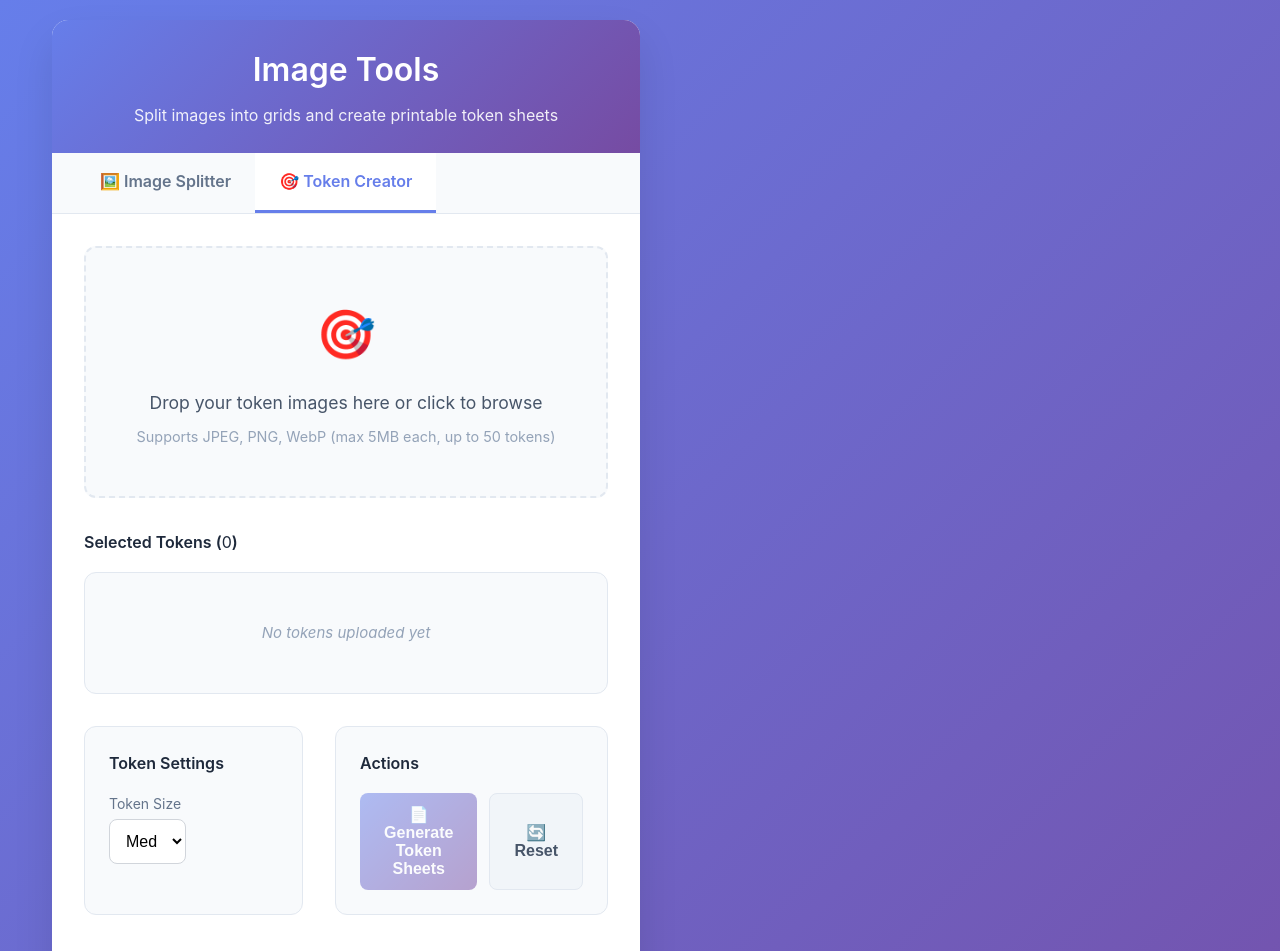
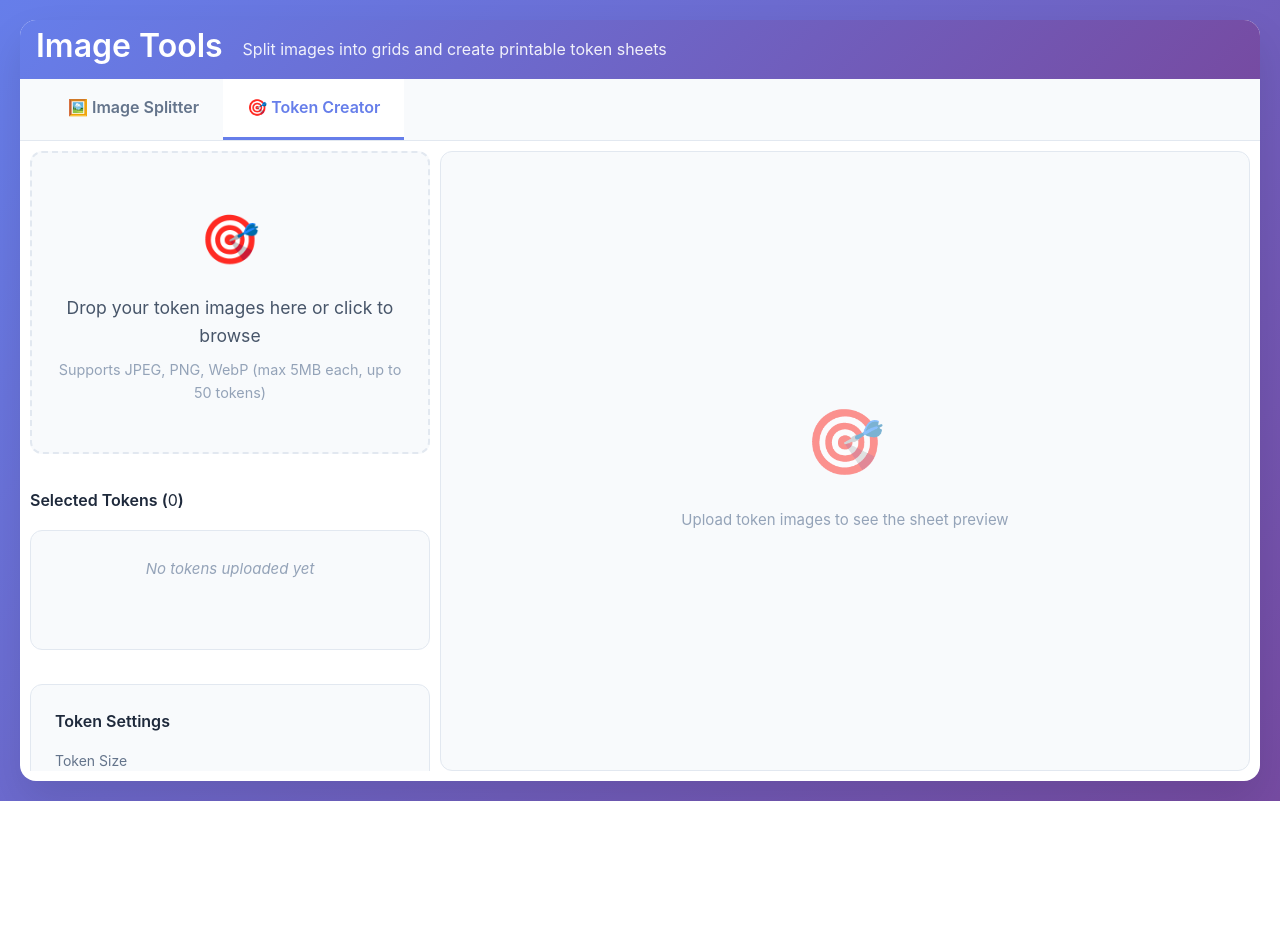
Before and after one commit to littlebigjuko/dnd-image-helper, a Vue app: page /token-creator in a window 1280 px wide. Shown: the top 951 px of the page. After the commit the page ends 801 px from the top, so only its background shows below. Built offline with nearby package versions, Linux system fonts and the light colour scheme; the HTML template or start-up script is replaced by a standard one.

Commit message:
desktop styles

```diff
--- a/src/assets/main.css
+++ b/src/assets/main.css
@@ -1,10 +1,16 @@
 @import './base.css';
 
 #app {
-  max-width: 1280px;
   margin: 0 auto;
   padding: 2rem;
   font-weight: normal;
+  width: 100%;
+}
+
+@media (max-width: 1024px) {
+  #app {
+    max-width: 1280px;
+  }
 }
 
 a,
@@ -29,7 +35,6 @@
 
   #app {
     display: grid;
-    grid-template-columns: 1fr 1fr;
-    padding: 0 2rem;
+    padding: 0rem;
   }
 }
--- a/src/components/AppLayout.vue
+++ b/src/components/AppLayout.vue
@@ -32,19 +32,29 @@
 
 <style scoped>
 .container {
-  max-width: 1200px;
   margin: 0 auto;
   background: white;
   border-radius: 16px;
   box-shadow: 0 20px 40px rgba(0, 0, 0, 0.1);
   overflow: hidden;
+  width: 100%;
+}
+
+@media (max-width: 1024px) {
+  .container {
+    max-width: 1200px;
+  }
 }
 
 .header {
   background: linear-gradient(135deg, #667eea 0%, #764ba2 100%);
   color: white;
-  padding: 24px;
+  padding: 0;
   text-align: center;
+  display: flex;
+  align-items: center;
+  gap: 20px;
+  padding: 0 1rem;
 }
 
 .header h1 {
@@ -65,9 +75,14 @@
 
 .tab-buttons {
   display: flex;
-  max-width: 1200px;
   margin: 0 auto;
   padding: 0 24px;
+}
+
+@media (max-width: 1024px) {
+  .tab-buttons {
+    max-width: 1200px;
+  }
 }
 
 .tab-button {
--- a/src/composables/useImageCanvas.js
+++ b/src/composables/useImageCanvas.js
@@ -38,7 +38,17 @@
     canvas.value.className = 'preview-canvas';
     ctx.value = canvas.value.getContext('2d');
 
-    const maxDisplaySize = 800;
+    const getMaxDisplaySize = () => {
+      if (window.innerWidth >= 1025) {
+        return 1200;
+      } else if (window.innerWidth >= 768) {
+        return 800;
+      } else {
+        return 600;
+      }
+    };
+
+    const maxDisplaySize = getMaxDisplaySize();
     const qualityMultiplier = 4;
     const scale = Math.min(
       maxDisplaySize / currentImage.value.width,
@@ -46,8 +56,13 @@
       1
     );
 
-    canvas.value.width = currentImage.value.width * scale * qualityMultiplier;
-    canvas.value.height = currentImage.value.height * scale * qualityMultiplier;
+    const displayWidth = currentImage.value.width * scale;
+    const displayHeight = currentImage.value.height * scale;
+
+    canvas.value.width = displayWidth * qualityMultiplier;
+    canvas.value.height = displayHeight * qualityMultiplier;
+    canvas.value.style.width = `${displayWidth}px`;
+    canvas.value.style.height = `${displayHeight}px`;
 
     container.innerHTML = '';
     container.appendChild(canvas.value);
--- a/src/views/ImageSplitter.vue
+++ b/src/views/ImageSplitter.vue
@@ -2,6 +2,8 @@
   <div class="main-content">
     <div ref="messageAreaRef"></div>
 
+    <div class="desktop-layout">
+      <div class="controls-column">
         <div class="upload-section">
           <div
             class="upload-area"
@@ -13,8 +15,12 @@
             :class="{ dragover: isDragOver }"
           >
             <div class="upload-icon">📁</div>
-        <div class="upload-text">Drop your image here or click to browse</div>
-        <div class="upload-hint">Supports JPEG, PNG, WebP, GIF (max 10MB)</div>
+            <div class="upload-text">
+              Drop your image here or click to browse
+            </div>
+            <div class="upload-hint">
+              Supports JPEG, PNG, WebP, GIF (max 10MB)
+            </div>
           </div>
           <input
             type="file"
@@ -75,13 +81,16 @@
             </div>
           </div>
         </div>
+      </div>
 
+      <div class="preview-column">
         <div class="preview-section">
-      <label class="control-label">Preview</label>
           <div class="preview-container" ref="previewContainerRef">
             <div class="preview-placeholder">
               <div class="preview-placeholder-icon">🖼️</div>
               <div>Upload an image to see the grid preview</div>
+            </div>
+          </div>
         </div>
       </div>
     </div>
@@ -203,17 +212,79 @@
 
 <style scoped>
 .main-content {
-  padding: 32px;
+  padding: 10px;
+  width: 100%;
+}
+
+.desktop-layout {
+  display: flex;
+  flex-direction: column;
+  gap: 10px;
+}
+
+@media (min-width: 1025px) {
+  .main-content {
+    max-width: none;
+    padding: 10px;
+    height: calc(100vh - 160px);
+    overflow: hidden;
+  }
+
+  .desktop-layout {
+    display: grid;
+    grid-template-columns: 400px 1fr;
+    gap: 10px;
+    height: 100%;
+  }
+
+  .controls-column {
+    display: flex;
+    flex-direction: column;
+    gap: 24px;
+    overflow-y: auto;
+  }
+
+  .preview-column {
+    display: flex;
+    flex-direction: column;
+    min-height: 0;
+  }
+
+  .preview-section {
+    flex: 1;
+    display: flex;
+    flex-direction: column;
+    min-height: 0;
+  }
+
+  .preview-container {
+    flex: 1;
+    min-height: 0;
+  }
+
+  .controls-section {
+    display: flex;
+    flex-direction: column;
+    gap: 24px;
+    margin-bottom: 0;
+  }
+}
+
+@media (max-width: 1024px) {
+  .main-content {
+    max-width: 1200px;
+    margin: 0 auto;
+  }
 }
 
 .upload-section {
-  margin-bottom: 32px;
+  margin-bottom: 0;
 }
 
 .upload-area {
   border: 2px dashed #e2e8f0;
   border-radius: 12px;
-  padding: 48px 24px;
+  padding: 10px 24px;
   text-align: center;
   background: #f8fafc;
   transition: all 0.3s ease;
@@ -249,9 +320,8 @@
 
 .controls-section {
   display: grid;
-  grid-template-columns: 1fr 1fr;
-  gap: 32px;
-  margin-bottom: 32px;
+  gap: 10px;
+  margin-bottom: 10px;
 }
 
 .control-group {
@@ -303,6 +373,7 @@
 
 .action-buttons {
   display: flex;
+  flex-direction: column;
   gap: 12px;
 }
 
@@ -344,10 +415,6 @@
   background: #e2e8f0;
 }
 
-.preview-section {
-  margin-bottom: 32px;
-}
-
 .preview-container {
   border: 1px solid #e2e8f0;
   border-radius: 12px;
@@ -361,7 +428,6 @@
 
 .preview-canvas {
   max-width: 100%;
-  max-height: 600px;
   display: block;
 }
 
--- a/src/views/TokenCreator.vue
+++ b/src/views/TokenCreator.vue
@@ -1,7 +1,7 @@
 <template>
   <div class="main-content">
-    <div ref="tokenMessageAreaRef"></div>
-
+    <div class="desktop-layout">
+      <div class="controls-column">
         <div class="upload-section">
           <div
             class="upload-area"
@@ -94,13 +94,16 @@
             </div>
           </div>
         </div>
+      </div>
 
+      <div class="preview-column">
         <div class="preview-section">
-      <label class="control-label">Preview</label>
           <div class="preview-container" ref="tokenPreviewContainerRef">
             <div class="preview-placeholder">
               <div class="preview-placeholder-icon">🎯</div>
               <div>Upload token images to see the sheet preview</div>
+            </div>
+          </div>
         </div>
       </div>
     </div>
@@ -121,7 +124,6 @@
 const generateTokensBtnRef = ref(null);
 const resetTokensBtnRef = ref(null);
 const tokenPreviewContainerRef = ref(null);
-const tokenMessageAreaRef = ref(null);
 
 const isDragOver = ref(false);
 
@@ -141,11 +143,8 @@
   calculateTotalPages
 } = useTokenLayout();
 
-const {
-  canvas: tokenCanvas,
-  generatePreview: generateTokenPreview,
-  renderTokenSheet
-} = useTokenPreview();
+const { generatePreview: generateTokenPreview, renderTokenSheet } =
+  useTokenPreview();
 
 const { isGenerating: isTokenPdfGenerating, generateTokenSheets } =
   useTokenPdfGeneration();
@@ -158,29 +157,8 @@
   isDragOver.value = false;
 }
 
-function showMessage(text, type) {
-  const messageElement = document.createElement('div');
-  messageElement.className = `message ${type}`;
-  messageElement.textContent = text;
-
-  if (tokenMessageAreaRef.value) {
-    tokenMessageAreaRef.value.appendChild(messageElement);
-    setTimeout(() => {
-      messageElement.remove();
-    }, 5000);
-  }
-}
-
-function clearMessages() {
-  if (tokenMessageAreaRef.value) {
-    tokenMessageAreaRef.value.innerHTML = '';
-  }
-}
-
 async function handleTokenUpload(files) {
-  const success = await processTokenFiles(files, (msg, type) =>
-    showMessage(msg, type)
-  );
+  const success = await processTokenFiles(files);
   if (success) {
     updateTokenPreview();
   }
@@ -251,11 +229,111 @@
 
 <style scoped>
 .main-content {
-  padding: 32px;
+  padding: 10px;
+  width: 100%;
+  height: calc(100vh - 160px);
+}
+
+@media (min-width: 1025px) {
+  .main-content {
+    max-width: none;
+  }
+
+  .desktop-layout {
+    display: grid;
+    grid-template-columns: 400px 1fr;
+    gap: 10px;
+    height: 100%;
+  }
+
+  .controls-column {
+    display: flex;
+    flex-direction: column;
+    gap: 24px;
+    overflow-y: auto;
+  }
+
+  .preview-column {
+    display: flex;
+    flex-direction: column;
+    min-height: 0;
+  }
+
+  .preview-section {
+    flex: 1;
+    display: flex;
+    flex-direction: column;
+    min-height: 0;
+  }
+
+  .preview-container {
+    flex: 1;
+    overflow: auto;
+  }
+
+  .token-list {
+    grid-template-columns: repeat(auto-fill, minmax(100px, 1fr));
+    gap: 12px;
+  }
+
+  .controls-section {
+    display: grid;
+    grid-template-columns: 1fr;
+    gap: 16px;
+  }
+
+  .preview-canvas {
+    max-width: 100%;
+    max-height: none;
+  }
+}
+
+@media (max-width: 1024px) {
+  .main-content {
+    max-width: 1200px;
+    margin: 0 auto;
+    height: auto;
+  }
+
+  .desktop-layout {
+    display: block;
+  }
+
+  .controls-column {
+    display: block;
+  }
+
+  .preview-column {
+    display: block;
+  }
+
+  .token-list {
+    grid-template-columns: repeat(auto-fill, minmax(140px, 1fr));
+    max-width: 1400px;
+    margin: 0 auto 16px;
+  }
+
+  .controls-section {
+    max-width: 1000px;
+    margin: 0 auto 10px;
+    display: grid;
+    gap: 10px;
+    align-items: start;
+  }
+
+  .preview-container {
+    max-width: 1400px;
+    margin: 0 auto;
+  }
+
+  .preview-canvas {
+    max-width: 1200px;
+    max-height: 80vh;
+  }
 }
 
 .upload-section {
-  margin-bottom: 32px;
+  margin-bottom: 10px;
 }
 
 .upload-area {
@@ -297,9 +375,8 @@
 
 .controls-section {
   display: grid;
-  grid-template-columns: 1fr 1fr;
-  gap: 32px;
-  margin-bottom: 32px;
+  gap: 10px;
+  margin-bottom: 10px;
 }
 
 .control-group {
@@ -369,10 +446,6 @@
 
 .btn-secondary:hover:not(:disabled) {
   background: #e2e8f0;
-}
-
-.preview-section {
-  margin-bottom: 32px;
 }
 
 .preview-container {
@@ -452,7 +525,6 @@
 
 .token-controls {
   display: grid;
-  grid-template-columns: 1fr 1fr;
   gap: 16px;
 }
 
@@ -472,7 +544,7 @@
 }
 
 .token-list-section {
-  margin-bottom: 32px;
+  margin-bottom: 10px;
 }
 
 .token-list {
@@ -543,7 +615,7 @@
   grid-column: 1 / -1;
   text-align: center;
   color: #94a3b8;
-  padding: 32px;
+  padding: 10px;
   font-style: italic;
 }
 
```
Also changed, not shown: 1 other file (tests, documents, lock files or other folders). Lines whose indentation alone changed are shown as unchanged.
